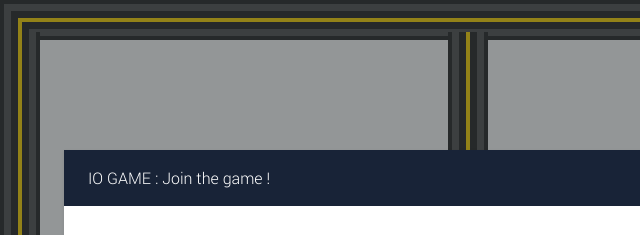
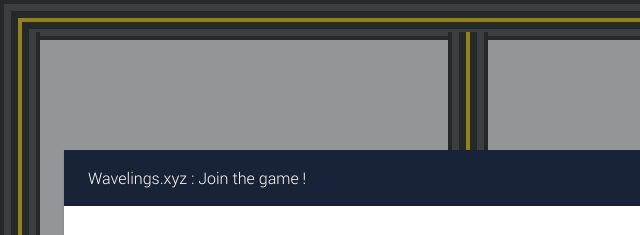
Before and after one commit to Raivk/io_game, a website: page public/index.html in a window 1280 px wide. Shown: the top 235 px of the page, 0-640 px from the left. Drawn offline with nearby package versions, Linux system fonts and the light colour scheme; no server answers.

Commit message:
change for wavelings part 2

```diff
--- a/public/index.html
+++ b/public/index.html
@@ -26,6 +26,7 @@ Icons made by game-icons. Available on http://game-icons.net
 <head>
     <script src="lib/quintus-all.js"></script>
     <script src="socket.io/socket.io.js"></script>
+    <title>Wavelings</title>
     <link rel="stylesheet" type="text/css" href="css/fonts.css"/>
     <link rel="stylesheet" type="text/css" href="css/concise.min.css"/>
     <link rel="stylesheet" type="text/css" href="css/index.css"/>
@@ -55,7 +56,7 @@ Icons made by game-icons. Available on http://game-icons.net
 <div id="modal" class="login_box_back">
     <div class="login_box_container">
         <div class="modal-header primary-background white-foreground">
-            IO GAME : Join the game !
+            Wavelings.xyz : Join the game !
         </div>
         <div class="modal-body">
             <input id="pseudo" placeholder="Choose a nickname...">
```
